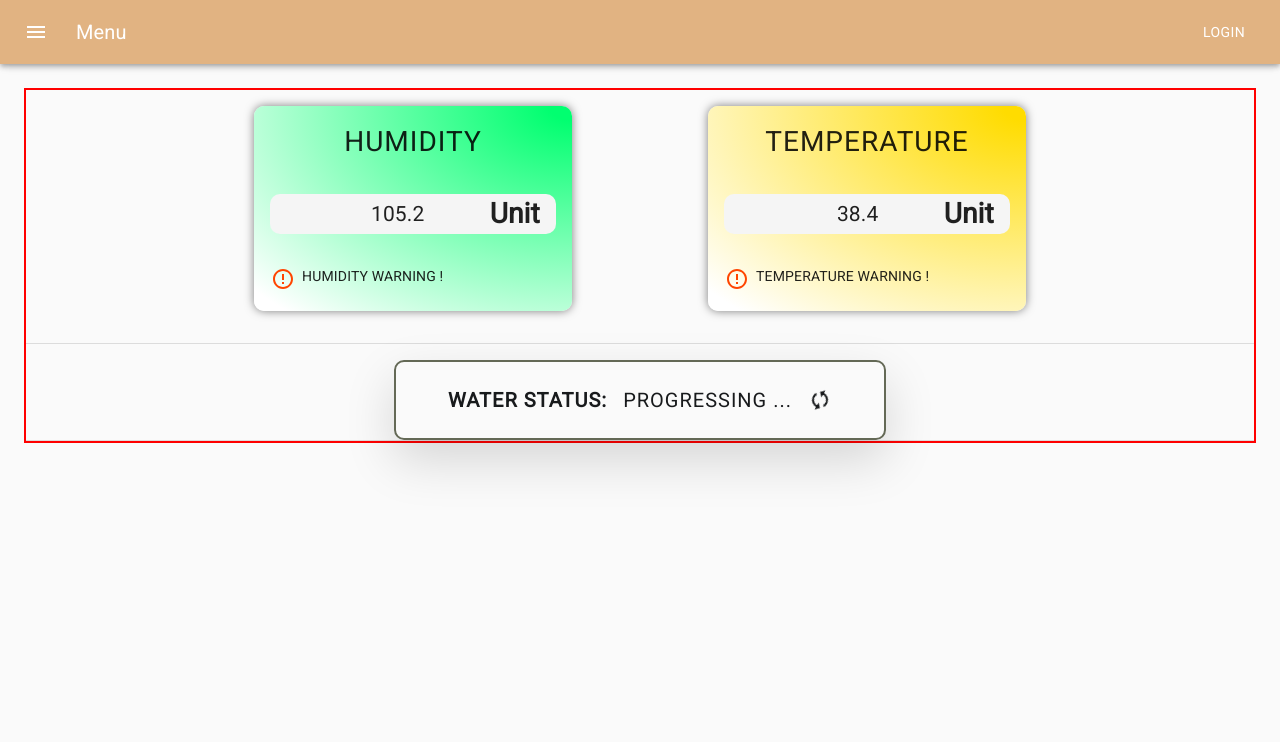
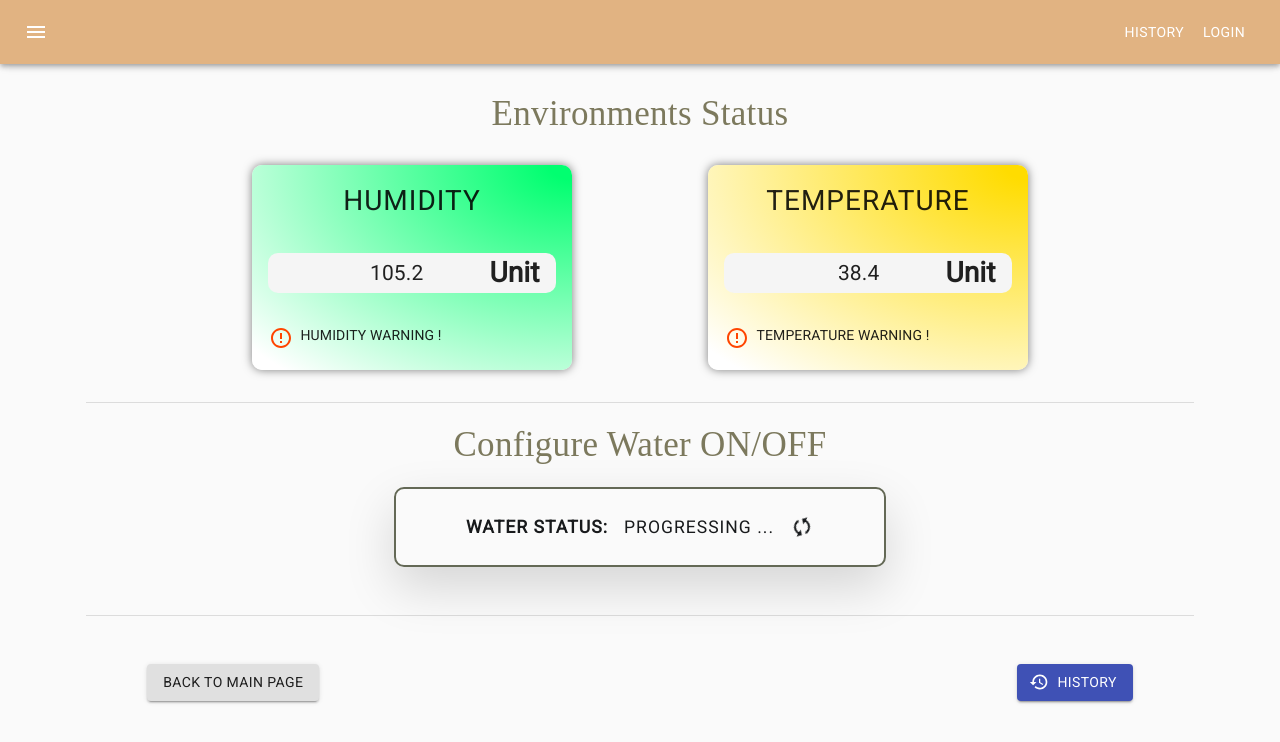
Before and after one commit to WisTiCeJEnT/iot-mushroom-web, a React (Create React App) app: page /status in a window 1280 px wide. Shown: the top 742 px of the page. Built offline with nearby package versions, Linux system fonts and the light colour scheme.

Commit message:
History Area

```diff
--- a/src/components/header/appBarComponent.jsx
+++ b/src/components/header/appBarComponent.jsx
@@ -53,9 +53,8 @@ const AppBarComponent = ({ handleDrawerOpen, open, props }) => {
         >
           <MenuIcon />
         </IconButton>
-        <Typography variant="h6" noWrap className={classes.title}>
-          Menu
-        </Typography>
+        <Typography variant="h6" noWrap className={classes.title}></Typography>
+        <Button style={{ color: "#ffffff" }}>HISTORY</Button>
         <Button
           style={{ color: "#ffffff" }}
           onClick={() => {
--- a/src/components/status/historyArea.jsx
+++ b/src/components/status/historyArea.jsx
@@ -0,0 +1,31 @@
+import React from "react";
+import Button from "@material-ui/core/Button";
+import HistoryIcon from "@material-ui/icons/History";
+const HistoryArea = () => {
+  return (
+    <div
+      style={{
+        display: "flex",
+        justifyContent: "center",
+      }}
+    >
+      <div
+        style={{
+          width: "80%",
+          display: "flex",
+          flexDirection: "row",
+          justifyContent: "space-between",
+        }}
+      >
+        <Button color="default" variant="contained">
+          BACK TO MAIN PAGE
+        </Button>
+        <Button color="primary" variant="contained" startIcon={<HistoryIcon />}>
+          HISTORY
+        </Button>
+      </div>
+    </div>
+  );
+};
+
+export default HistoryArea;
--- /dev/null
+++ b/src/components/status/title.jsx
@@ -0,0 +1,19 @@
+import React from "react";
+import styled from "styled-components";
+import Typography from "@material-ui/core/Typography";
+
+const StyledText = styled(Typography)`
+  color: #7c795d;
+  font-family: "Trocchi";
+  font-size: 2.5em;
+  font-weight: normal;
+`;
+const Title = ({ text }) => {
+  return (
+    <div style={{ display: "flex", justifyContent: "center", width: "100%" }}>
+      <StyledText nowrap={true}>{text}</StyledText>
+    </div>
+  );
+};
+
+export default Title;
--- a/src/components/status/waterControl.jsx
+++ b/src/components/status/waterControl.jsx
@@ -1,7 +1,6 @@
 import React from "react";
 import styled from "styled-components";
 import "fontsource-roboto";
-// import Watering from "../../assets/icons/watering.svg";
 import TypoGraphy from "@material-ui/core/Typography";
 import {
   FlexRow,
@@ -14,6 +13,7 @@ import {
 const WaterControlBox = styled(FlexRow)`
   justify-content: space-around;
   align-items: center;
+  margin-top: 1rem;
 `;
 const StyledButton = styled.button`
   padding: 0 2rem 0 2rem;
@@ -35,7 +35,6 @@ const StyledButton = styled.button`
       : props.status === "off"
       ? "black"
       : null};
-  /* #00b23d */
   color: ${(props) =>
     props.status === "auto"
       ? "#1670f0"
@@ -60,8 +59,6 @@ const StyledButton = styled.button`
   transition: all 0.2s ease-in-out;
   @media (max-width: 975px) {
     width: 70%;
-    /* margin-bottom: ${(props) =>
-      props.text === "HUMIDITY" ? "2rem" : null}; */
   }
   :hover {
     transform: scale(1.02);
@@ -70,71 +67,22 @@ const StyledButton = styled.button`
 const StyledWaterStatus = styled(TypoGraphy)`
   letter-spacing: 1px;
   text-decoration: none;
-  font-size: 1em;
+  font-size: calc(0.18em + 1.1vw);
   margin-right: 1rem;
   font-weight: bold;
-  @media (max-width: 1255px) {
-    font-size: 0.9em;
-  }
-  @media (max-width: 1170px) {
-    font-size: 0.8em;
-  }
-  @media (max-width: 1090px) {
-    font-size: 0.7em;
-  }
-  @media (max-width: 1010px) {
-    font-size: 0.65em;
-  }
-  @media (max-width: 970px) {
-    font-size: 1em;
-  }
-  @media (max-width: 750px) {
-    font-size: 0.9em;
-  }
-  @media (max-width: 700px) {
-    font-size: 0.8em;
-  }
-  @media (max-width: 655px) {
-    font-size: 0.7em;
-  }
-  @media (max-width: 606px) {
-    font-size: 0.65em;
+  @media (max-width: 975px) {
+    font-size: calc(0.5em + 1vw);
   }
 `;
 const StyledText = styled(TypoGraphy)`
   letter-spacing: 1px;
   text-decoration: none;
-  font-size: 1em;
+  font-size: calc(0.18em + 1.09vw);
   margin-right: 1rem;
-  @media (max-width: 1255px) {
-    font-size: 0.9em;
-  }
-  @media (max-width: 1170px) {
-    font-size: 0.8em;
-  }
-  @media (max-width: 1090px) {
-    font-size: 0.7em;
-  }
-  @media (max-width: 1010px) {
-    font-size: 0.65em;
-  }
-  @media (max-width: 970px) {
-    font-size: 1em;
-  }
-  @media (max-width: 750px) {
-    font-size: 0.9em;
-  }
-  @media (max-width: 700px) {
-    font-size: 0.8em;
-  }
-  @media (max-width: 655px) {
-    font-size: 0.7em;
-  }
-  @media (max-width: 606px) {
-    font-size: 0.65em;
+  @media (max-width: 975px) {
+    font-size: calc(0.5em + 1vw);
   }
 `;
-
 const WaterControl = ({ status }) => {
   return (
     <WaterControlBox>
@@ -159,7 +107,6 @@ const WaterControl = ({ status }) => {
         ) : status === "on" ? (
           <React.Fragment>
             <OnIcon />
-            {/* <img src={Watering} style={{ width: "5%", marginLeft: "1rem" }} /> */}
           </React.Fragment>
         ) : (
           <div>
--- a/src/pages/main.jsx
+++ b/src/pages/main.jsx
@@ -2,6 +2,17 @@ import React, { Component } from "react";
 import { Link } from "react-router-dom";
 class Main extends Component {
   state = { test: 4 };
+  componentDidMount() {
+    setTimeout(() => {
+      this.setState({ test: 5 });
+    }, 2000);
+    console.log(this.state.test);
+    setTimeout(() => {
+      this.setState({ test: 6 });
+    }, 2000);
+    console.log(this.state.test);
+  }
+
   //   intervalId;
   //   componentDidMount() {
   //     this.intervalId = setInterval(this.getData, 1000);
@@ -16,7 +27,7 @@ class Main extends Component {
   //     console.log("getting data...");
   //   };
   render() {
-    // console.log(this.state.test);
+    console.log(this.state.test);
     return (
       <React.Fragment>
         <h2>THIS IS MAIN PAGE</h2>
--- a/src/pages/status.jsx
+++ b/src/pages/status.jsx
@@ -2,18 +2,19 @@ import React from "react";
 import styled from "styled-components";
 import "fontsource-roboto";
 import withHeader from "../hoc/withHeader";
+import Title from "../components/status/title";
 import WaterControl from "../components/status/waterControl";
+import HistoryArea from "../components/status/historyArea";
 import { FlexRow } from "../components/sharedComponents";
 import Divider from "@material-ui/core/Divider";
 import StatusComponent from "../components/status/statusComponent";
 const ContentBox = styled.div`
-  border: solid 2px red;
   display: flex;
   flex-direction: column;
 `;
 const StatusBlock = styled(FlexRow)`
   justify-content: space-around;
-  padding: 1rem 10rem 1rem 10rem;
+  padding: 1.5rem 10rem 1rem 10rem;
   @media (max-width: 1100px) {
     padding: 1rem 0rem 1rem 0rem;
   }
@@ -22,6 +23,7 @@ const StatusBlock = styled(FlexRow)`
     align-items: center;
   }
 `;
+
 const Status = () => {
   const [openDialog, setOpenDialog] = React.useState(false);
   const handleCloseDialog = () => {
@@ -36,6 +38,7 @@ const Status = () => {
   };
   return (
     <ContentBox>
+      <Title text="Environments Status" />
       <StatusBlock>
         <StatusComponent
           type={"fresh"}
@@ -60,9 +63,17 @@ const Status = () => {
           onWater={handleWater}
         />
       </StatusBlock>
-      <Divider style={{ margin: "1rem 0rem" }} />
-      <WaterControl status="loading" />
-      <Divider />
+      <FlexRow style={{ justifyContent: "center" }}>
+        <Divider style={{ margin: "1rem 0", width: "90%" }} />
+      </FlexRow>
+      <div>
+        <Title text="Configure Water ON/OFF" />
+        <WaterControl status="loading" />
+      </div>
+      <FlexRow style={{ justifyContent: "center" }}>
+        <Divider style={{ margin: "3rem 0", width: "90%" }} />
+      </FlexRow>
+      <HistoryArea />
     </ContentBox>
   );
 };
```
